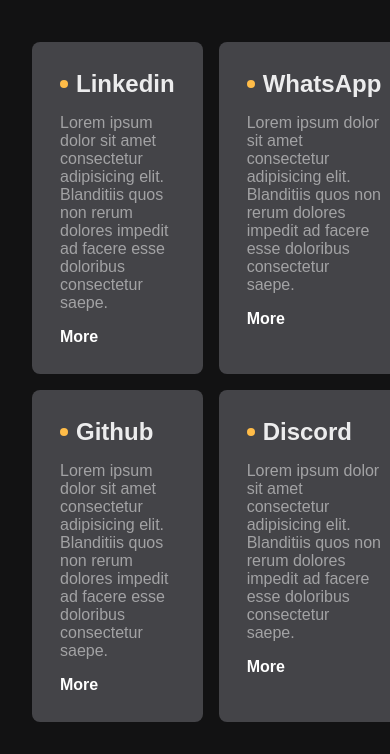
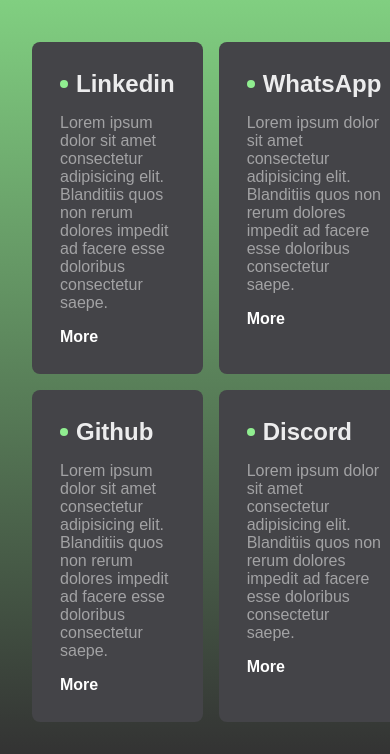
Before and after one commit to Jeferson-Js/Filtrando-elementos, a plain HTML site: page Filtro-001/index.html in a window 390 px wide. Shown: the part 149-903 px from the top of the page. Drawn offline with Linux system fonts and the light colour scheme.

```diff
--- a/Filtro-001/css/style.css
+++ b/Filtro-001/css/style.css
@@ -8,8 +8,8 @@
     --gray-900: #121214;
     --gray-300: #444448;
 
-    --primary-200: #fcd085;
-    --primary-400: #ffbc48;
+    --primary-200: lightgreen;
+    --primary-400: lightgreen;
     font-size: 62.5%;
   }
 
@@ -26,7 +26,7 @@
   }
 
   body {
-    background-color: #121213;
+    background-image: linear-gradient(to bottom, lightgreen, #333);
     font-size: 1.6rem;
   }
 
--- a/Filtro-001/index.html
+++ b/Filtro-001/index.html
@@ -14,6 +14,7 @@
       <div class="input-wrapper">
         <label for="filter" class="sr-only">Filter</label>
         <input type="text" placeholder="Filter" id="filter" />
+        <i class="ph-magnifying-glass"></i>
       </div>
     </header>
 
```
